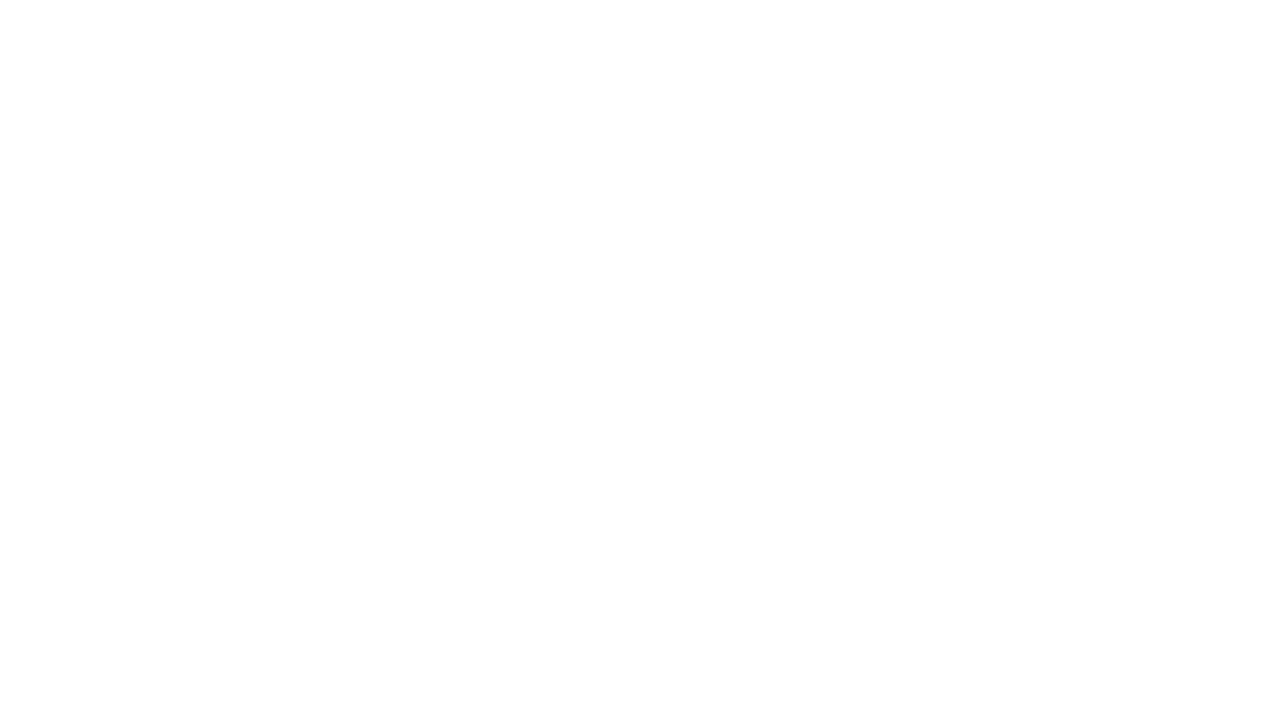
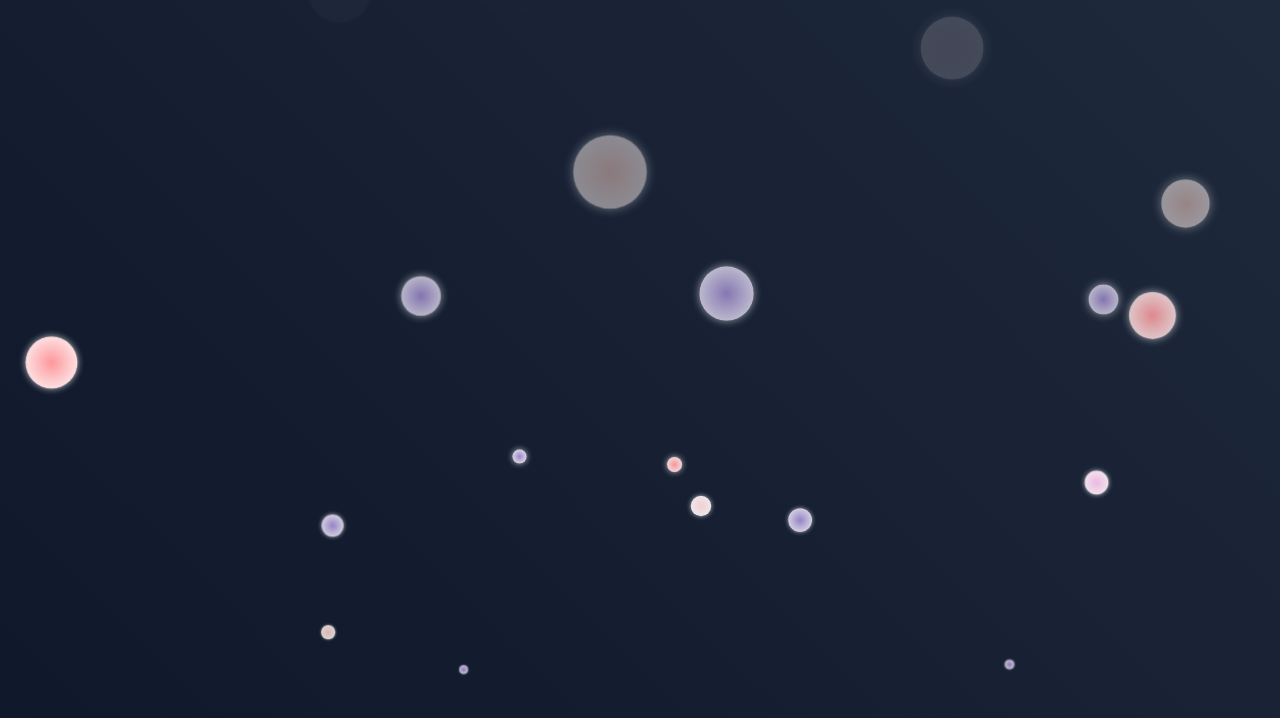
Before and after one commit to akashasahu07/Bubble-Particle, a plain HTML site: page index.html in a window 1280 px wide. Shown: the top 718 px of the page. Drawn offline with Linux system fonts and the light colour scheme.

Commit message:
all update

```diff
--- a/index.html
+++ b/index.html
@@ -4,11 +4,12 @@
 <head>
     <meta charset="UTF-8">
     <meta name="viewport" content="width=device-width, initial-scale=1.0">
-    <title>Bubble Particle Application</title>
+    <title>Bubbles Particle Application</title>
     <link rel="stylesheet" href="style.css">
 </head>
 
 <body>
+    <div class="container"></div>
 
     <script src="script.js"></script>
 </body>
--- a/script.js
+++ b/script.js
@@ -0,0 +1,35 @@
+setInterval(createBubble, 200); // Creates a bubble every 200ms
+
+// Function to create bubbles
+function createBubble(x = Math.random() * innerWidth, y = innerHeight) {
+    const container = document.querySelector('.container');
+    const bubble = document.createElement('span');
+
+    let size = Math.random() * 50 + 20; // Bubble size between 20px to 70px
+
+    bubble.style.width = `${size}px`;
+    bubble.style.height = `${size}px`;
+
+    // Set bubble position
+    bubble.style.left = `${x}px`;
+    bubble.style.bottom = `${innerHeight - y}px`; // Reverse y-coordinates for correct placement
+
+    // Random animation duration for a natural effect
+    let animationDuration = Math.random() * 3 + 2; // Between 2s and 5s
+    bubble.style.animationDuration = `${animationDuration}s`;
+
+    // Random colors for different bubbles
+    let colors = ["#ff9a9e", "#fad0c4", "#fbc2eb", "#a18cd1", "#ffdde1"];
+    bubble.style.background = `radial-gradient(circle, ${colors[Math.floor(Math.random() * colors.length)]}, white)`;
+
+    container.appendChild(bubble);
+
+    setTimeout(() => {
+        bubble.remove();
+    }, animationDuration * 1000);
+}
+
+// Create bubbles on mouse click
+document.addEventListener("click", (event) => {
+    createBubble(event.clientX, event.clientY);
+});
--- a/style.css
+++ b/style.css
@@ -0,0 +1,47 @@
+* {
+    margin: 0;
+    padding: 0;
+    box-sizing: border-box;
+}
+
+body {
+    overflow: hidden;
+    height: 100vh;
+    background: linear-gradient(45deg, #0f172a, #1e293b); /* Dark gradient background */
+    display: flex;
+    align-items: center;
+    justify-content: center;
+}
+
+.container {
+    width: 100%;
+    height: 100%;
+    position: absolute;
+    overflow: hidden;
+}
+
+/* Bubble Styling */
+span {
+    position: absolute;
+    background: radial-gradient(circle, #ff9a9e, #fad0c4); /* Gradient bubbles */
+    border-radius: 50%;
+    box-shadow: 0px 0px 10px rgba(255, 255, 255, 0.7); /* Glow effect */
+    opacity: 0.8;
+    animation: animate 4s linear infinite;
+}
+
+@keyframes animate {
+    0% {
+        transform: scale(0);
+        opacity: 0.8;
+        bottom: 0;
+    }
+    50% {
+        opacity: 1;
+    }
+    100% {
+        transform: scale(1.5);
+        opacity: 0;
+        bottom: 100vh;
+    }
+}
```
